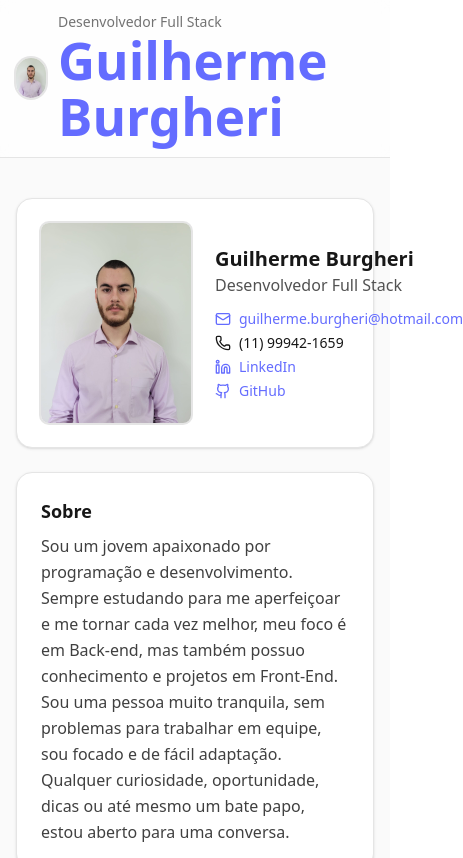
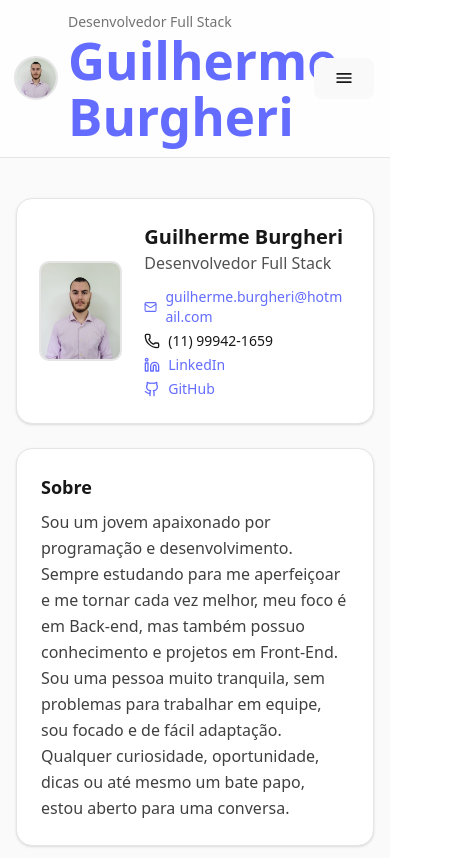
Before and after one commit to guilhermeburgheri/MeuSite, a React (Vite) app: page / in a window 390 px wide. Shown: the top 858 px of the page, 463 px wide, since content can reach past the window. Built offline with nearby package versions, Linux system fonts and the light colour scheme.

Commit message:
Ajustando o projeto para funcionar corretamente no celular.

```diff
--- a/src/App.jsx
+++ b/src/App.jsx
@@ -95,34 +95,68 @@ const dados = {
 
 // Componentes
 const Container = ({ children }) => (
-  <div className="w-full px-4 sm:px-6 lg:px-8">{children}</div>
+  <div className="mx-auto max-w-7xl w-full px-4 sm:px-6 lg:px-8">{children}</div>
 );
 
 const Header = () => {
-  const linkBase =
-    "px-4 py-2 rounded-xl text-sm font-medium transition hover:opacity-90";
+  const [aberto, setAberto] = React.useState(false);
+
+  const linkItem =
+    "px-3 py-2 rounded-lg hover:bg-neutral-100 dark:hover:bg-neutral-800";
+
+  React.useEffect(() => {
+    const close = () => setAberto(false);
+    window.addEventListener("popstate", close);
+    return () => window.removeEventListener("popstate", close);
+  }, []);
+
   return (
     <header className="sticky top-0 z-40 backdrop-blur bg-white/70 dark:bg-neutral-900/70 border-b border-neutral-200 dark:border-neutral-800">
       <Container>
-        <nav className="flex items-center justify-between py-3">
-          <NavLink to="/" className="flex items-center gap-3">
+        <nav className="relative flex items-center justify-between gap-3 py-3">
+          <NavLink
+            to="/"
+            className="flex items-center gap-3 flex-1 min-w-0"
+            onClick={() => setAberto(false)}
+          >
             <img
               src={dados.foto}
               alt="Foto de perfil"
-              className="h-10 w-10 rounded-full object-cover ring-2 ring-neutral-200"
+              className="h-10 w-10 rounded-full object-cover ring-2 ring-neutral-200 shrink-0"
             />
-            <div>
+            <div className="min-w-0">
               <p className="text-sm text-neutral-500">{dados.cargo}</p>
-              <h1 className="text-lg font-semibold">{dados.nome}</h1>
+              <h1 className="text-base sm:text-lg font-semibold leading-tight break-normal whitespace-normal">{dados.nome}</h1>
             </div>
           </NavLink>
 
-          <div className="hidden md:flex items-center gap-2">
-            <NavLink to="/" className={({ isActive }) => `${linkBase} ${isActive ? "bg-neutral-900 text-white" : "bg-neutral-100 dark:bg-neutral-800"}`}>Home</NavLink>
-            <NavLink to="/experiencia" className={({ isActive }) => `${linkBase} ${isActive ? "bg-neutral-900 text-white" : "bg-neutral-100 dark:bg-neutral-800"}`}>Experiências</NavLink>
-            <NavLink to="/projetos" className={({ isActive }) => `${linkBase} ${isActive ? "bg-neutral-900 text-white" : "bg-neutral-100 dark:bg-neutral-800"}`}>Projetos</NavLink>
-            <NavLink to="/habilidades" className={({ isActive }) => `${linkBase} ${isActive ? "bg-neutral-900 text-white" : "bg-neutral-100 dark:bg-neutral-800"}`}>Habilidades</NavLink>
+          <button
+            type="button"
+            aria-label={aberto ? "Fechar menu" : "Abrir menu"}
+            aria-expanded={aberto}
+            className="inline-flex items-center justify-center rounded-xl border border-neutral-200 dark:border-neutral-800 px-3 py-2 bg-white/70 dark:bg-neutral-900/70 shrink-0"
+            onClick={() => setAberto(a => !a)}
+          >
+            {aberto ? (
+              <svg xmlns="http://www.w3.org/2000/svg" className="h-5 w-5" viewBox="0 0 24 24" fill="currentColor"><path d="M6.225 4.811 4.81 6.225 10.586 12l-5.775 5.775 1.414 1.414L12 13.414l5.775 5.775 1.414-1.414L13.414 12l5.775-5.775-1.414-1.414L12 10.586 6.225 4.811Z" /></svg>
+            ) : (
+              <svg xmlns="http://www.w3.org/2000/svg" className="h-5 w-5" viewBox="0 0 24 24" fill="currentColor"><path d="M3 6h18v2H3V6Zm0 5h18v2H3v-2Zm0 5h18v2H3v-2Z" /></svg>
+            )}
+          </button>
+
+          {aberto && (
+            <div
+              className="absolute left-0 right-0 top-full mt-2 mx-0 sm:mx-4 rounded-2xl border border-neutral-200 dark:border-neutral-800 bg-white dark:bg-neutral-900 shadow-lg p-2"
+              role="menu"
+            >
+              <div className="flex flex-col">
+                <NavLink to="/" onClick={() => setAberto(false)} className={linkItem}>Home</NavLink>
+                <NavLink to="/experiencia" onClick={() => setAberto(false)} className={linkItem}>Experiências</NavLink>
+                <NavLink to="/projetos" onClick={() => setAberto(false)} className={linkItem}>Projetos</NavLink>
+                <NavLink to="/habilidades" onClick={() => setAberto(false)} className={linkItem}>Habilidades</NavLink>
               </div>
+            </div>
+          )}
         </nav>
       </Container>
     </header>
@@ -140,7 +174,7 @@ const Footer = () => (
 );
 
 const Card = ({ children, className = "" }) => (
-  <div className={`rounded-2xl border border-neutral-200 dark:border-neutral-800 bg-white dark:bg-neutral-900 shadow-sm ${className}`}>
+  <div className={`rounded-2xl border border-neutral-200 dark:border-neutral-800 bg-white dark:bg-neutral-900 shadow-sm overflow-hidden ${className}`}>
     {children}
   </div>
 );
@@ -156,17 +190,19 @@ const PagHome = () => (
               <img
                 src={dados.foto}
                 alt="Foto de perfil"
-                className="w-50 h-50 object-cover rounded-lg ring-2 ring-neutral-200"
+                className="w-24 h-24 md:w-40 md:h-40 object-cover rounded-lg ring-2 ring-neutral-200"
               />
               <div>
                 <h2 className="text-xl font-semibold">{dados.nome}</h2>
                 <p className="text-neutral-600 dark:text-neutral-400">{dados.cargo}</p>
                 <div className="mt-3 space-y-1 text-sm">
                   <a
-                    className="flex items-center gap-2 hover:underline"
+                    className="flex items-center gap-2 hover:underline text-sm max-w-full overflow-hidden"
                     href={`mailto:${dados.contato.email}`}
+                    title={dados.contato.email}
                   >
-                    <Mail size={16} /> {dados.contato.email}
+                    <Mail size={16} />
+                    <span className="break-all">{dados.contato.email}</span>
                   </a>
                   <p className="flex items-center gap-2">
                     <Phone size={16} /> {dados.contato.telefone}
@@ -269,12 +305,12 @@ const Carousel = ({ projeto }) => {
         <h4 className="text-lg font-semibold">{titulo}</h4>
       </div>
 
-      <div className="overflow-hidden rounded-2xl border border-neutral-200 dark:border-neutral-800">
+      <div className="w-full overflow-hidden rounded-2xl border border-neutral-200 dark:border-neutral-800">
         <motion.img
           key={imagens[idx]}
           src={imagens[idx]}
           alt={`${titulo ?? 'Projeto'} - imagem ${idx + 1}`}
-          className="w-full max-h-96 object-contain rounded-lg"
+          className="block w-full max-w-full h-auto object-contain"
           initial={{ opacity: 0, scale: 0.98 }}
           animate={{ opacity: 1, scale: 1 }}
           transition={{ duration: 0.3 }}
@@ -325,8 +361,7 @@ const Carousel = ({ projeto }) => {
               key={i}
               onClick={() => setIdx(i)}
               aria-label={`Ir para slide ${i + 1}`}
-              className={`h-2 w-2 rounded-full ${
-                i === idx
+              className={`h-2 w-2 rounded-full ${i === idx
                 ? "bg-neutral-900 dark:bg-white"
                 : "bg-neutral-300 dark:bg-neutral-700"
                 }`}
@@ -391,7 +426,7 @@ const PagHabilidades = () => (
 export default function App() {
   return (
     <BrowserRouter>
-      <div className="min-h-screen bg-neutral-50 dark:bg-neutral-950 text-neutral-900 dark:text-neutral-50">
+      <div className="min-h-screen overflow-x-hidden bg-neutral-50 dark:bg-neutral-950 text-neutral-900 dark:text-neutral-50">
         <Header />
         <Routes>
           <Route path="/" element={<PagHome />} />
```
Lines whose indentation alone changed are shown as unchanged.
